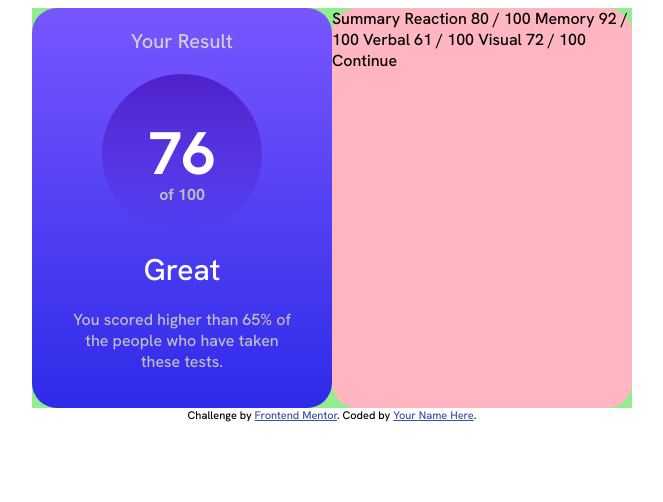
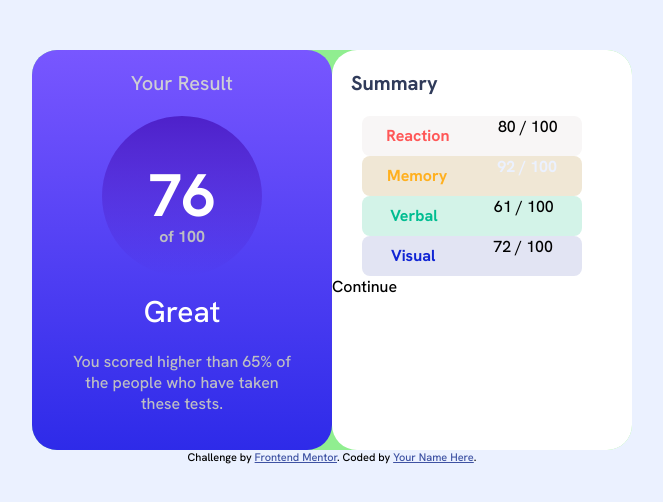
Before and after one commit to Annieleoliveiraa/results-summary-component-main, a plain HTML site: page index.html in a window 1280 px wide. Shown: the whole page, without its empty margins (308-971 px from the left). Drawn offline with Linux system fonts and the light colour scheme.

Commit message:
atualização do projeto

```diff
--- a/index.html
+++ b/index.html
@@ -36,19 +36,30 @@
   </section>
 
   <section class="card-2">
-    Summary
+    <h3 class="summary">Summary</h3>
 
-  Reaction
-  80 / 100
+    <section class="box-1">
+      <span class="react">Reaction</span>
+       80 / 100
+    </section>
 
-  Memory
-  92 / 100
+    <section class="box-2">
+     <p class="memo">Memory</p>
+       <span class="number-2">92 / 100</span>
+    </section>
 
-  Verbal
-  61 / 100
+    <section class="box-3">
+      <span class="verb">Verbal</span>
+      61 / 100
+    </section>
 
-  Visual
-  72 / 100
+    <section class="box-4">
+      <span class="visu"> Visual</span>
+      72 / 100
+    </section>
+
+
+
 
   Continue
   </section>
--- a/style.css
+++ b/style.css
@@ -1,5 +1,6 @@
 html, body {
   font-family: 'Hanken Grotesk', sans-serif;
+  background-color:  hsl(221, 100%, 96%);
 }
 
 h3 {
@@ -9,12 +10,21 @@ h3 {
   font-size: 20px;
 }
 
+.summary {
+  color:  hsl(224, 30%, 27%);
+  font-weight: 600;
+  text-align: left;
+  margin-left: 19px;
+}
+
 .container {
   display: flex;
   background-color: lightgreen;
   width: 600px;
   height: 400px;
   margin: auto;
+  border-radius: 25px;
+  margin-top: 50px;
 }
 
 .card-1 {
@@ -25,7 +35,7 @@ h3 {
 }
 
 .card-2 {
-  background-color: lightpink;
+  background-color: hsl(0, 0%, 100%);
   width: 50%;
   height: 400px;
   border-radius: 25px;
@@ -68,3 +78,72 @@ h3 {
   text-align: center;
   margin-top: -10px;
 }
+
+.box-1 {
+  display: flex;
+  justify-content: space-around;
+  margin-left: 30px;
+  width: 220px;
+  height: 40px;
+  background-color: hsl(0, 12%, 97%);
+  border-radius: 8px;
+}
+
+.react {
+  color: hsl(0, 100%, 67%);
+  margin-top: 9px;
+  font-weight: bold;
+}
+
+.box-2 {
+  display: flex;
+  justify-content: space-around;
+  margin-left: 30px;
+  width: 220px;
+  height: 40px;
+  border-radius: 8px;
+  background-color: hsl(39, 48%, 89%);
+}
+
+.memo {
+ color: hsl(39, 100%, 56%);
+ margin-top: 9px;
+ font-weight: bold;
+}
+
+.number-2 {
+  font-weight: 600;
+  color: hsl(221, 100%, 96%);
+}
+
+.box-3 {
+  display: flex;
+  justify-content: space-around;
+  margin-left: 30px;
+  width: 220px;
+  height: 40px;
+  border-radius: 8px;
+  background-color: hsl(160, 56%, 89%);
+}
+
+.verb {
+ color: hsl(166, 100%, 37%);
+ margin-top: 9px;
+ font-weight: bold;
+}
+
+.box-4 {
+  display: flex;
+  justify-content: space-around;
+  margin-left: 30px;
+  width: 220px;
+  height: 40px;
+  border-radius: 8px;
+  background-color: hsl(233, 41%, 92%);
+}
+
+.visu {
+ color: hsl(234, 85%, 45%);
+ margin-top: 9px;
+ font-weight: bold;
+}
```
